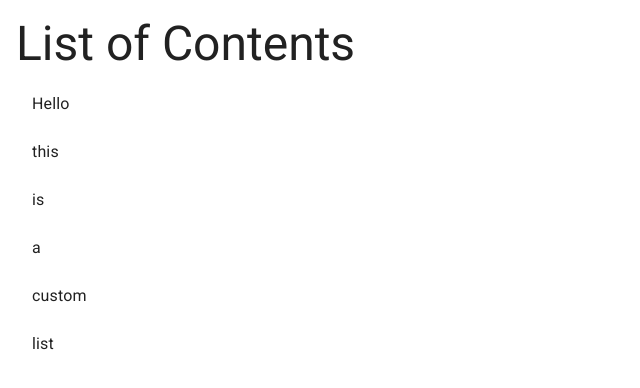
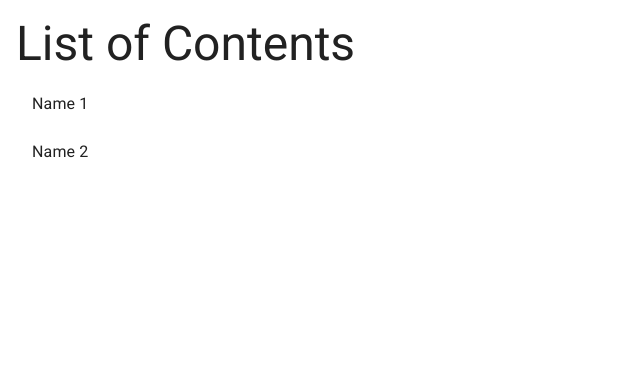
Before and after one commit to hr23232323/material-ui-playground, a React (Create React App) app: page / in a window 1280 px wide. Shown: the top 388 px of the page, without its empty margins (0-640 px from the left). Built offline with nearby package versions, Linux system fonts and the light colour scheme.

Commit message:
added a types file and updated custom list to use links

```diff
--- a/src/components/CustomList.tsx
+++ b/src/components/CustomList.tsx
@@ -1,4 +1,5 @@
 import React from "react";
+import { customListItem } from "../types";
 
 import { Box } from "@mui/system";
 import List from "@mui/material/List";
@@ -7,7 +8,7 @@ import ListItemButton from "@mui/material/ListItemButton";
 import ListItemText from "@mui/material/ListItemText";
 
 type CustomListProps = {
-  listItems: string[];
+  listItems: customListItem[];
 };
 
 export const CustomList: React.FC<CustomListProps> = ({ listItems }) => {
@@ -18,8 +19,8 @@ export const CustomList: React.FC<CustomListProps> = ({ listItems }) => {
           {listItems.map((item, i) => {
             return (
               <ListItem disablePadding key={i}>
-                <ListItemButton>
-                  <ListItemText primary={item} />
+                <ListItemButton component="a" href={item.itemLink}>
+                  <ListItemText primary={item.itemName} />
                 </ListItemButton>
               </ListItem>
             );
--- a/src/components/PlaygroundContents.tsx
+++ b/src/components/PlaygroundContents.tsx
@@ -4,9 +4,19 @@ import { Box } from "@mui/system";
 import { Typography } from "@mui/material";
 
 import { CustomList } from "./CustomList";
+import { customListItem } from "../types";
 
 export const PlaygroundContents: React.FC<{}> = () => {
-  const contentList = ["Hello", "this", "is", "a", "custom", "list"];
+  const contentList: customListItem[] = [
+    {
+      itemLink: "#link",
+      itemName: "Name 1",
+    },
+    {
+      itemLink: "#link2",
+      itemName: "Name 2",
+    },
+  ];
   return (
     <Box sx={{ display: "flex", m: 2, flexDirection: "column" }}>
       <Typography variant="h3">List of Contents</Typography>
--- /dev/null
+++ b/src/types/index.tsx
@@ -0,0 +1,4 @@
+export type customListItem = {
+  itemLink: string;
+  itemName: string;
+};
```
